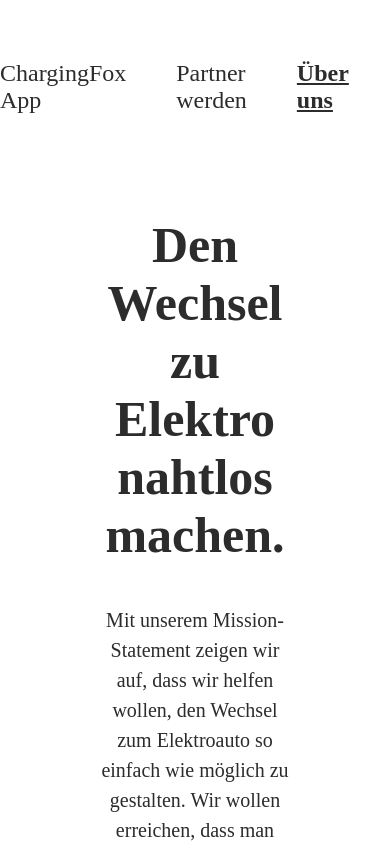
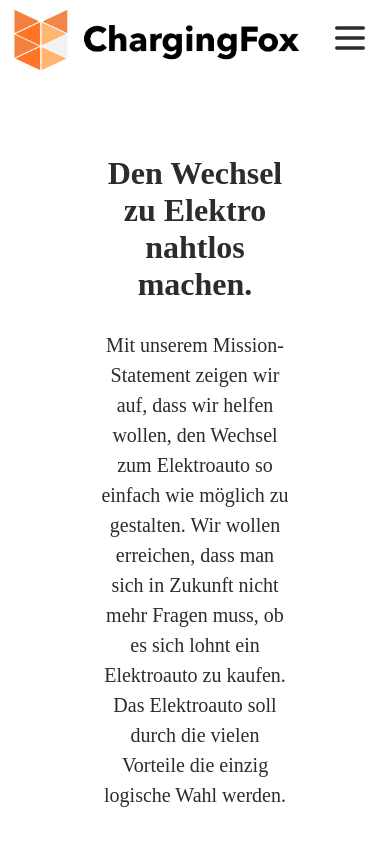
Before and after one commit to fhaussener/chargingfox_productpage, a Next.js app: page /about-us in a window 390 px wide. Shown: the top 844 px of the page. Built offline with nearby package versions, Linux system fonts and the light colour scheme; a web font is replaced by a local one.

Commit message:
more styling

```diff
--- a/components/NavigationBar/index.js
+++ b/components/NavigationBar/index.js
@@ -1,8 +1,11 @@
 import Link from "next/link";
-import { useRouter } from "next/router";
+import { Router, useRouter } from "next/router";
 import classnames from "classnames";
+import { useMediaQuery } from "../hooks/useMediaQuery";
+import { MenuIcon, XIcon } from "@heroicons/react/outline";
+import Image from "next/image";
 import styles from "./index.module.scss";
-import Image from 'next/image'
+import { useState } from "react";
 
 const navigationItems = [
   {
@@ -20,12 +23,22 @@ const navigationItems = [
 ];
 
 export const NavigationBar = () => {
-    const {pathname} = useRouter();
+  const { pathname, push } = useRouter();
+  const [showMobileMenu, setShowMobileMenu] = useState(false);
+  let isPageSmall = useMediaQuery("(max-width: 970px)");
+
   return (
     <div className={styles.menuContainer}>
-            <Image src="/logo.png" alt="Logo" objectFit="contain" width={300} height={75}/>
+      <Image
+        src="/logo.png"
+        alt="Logo"
+        objectFit="contain"
+        width={300}
+        height={75}
+      />
+      {!isPageSmall ? (
         <div className={styles.navigation}>
-            {navigationItems.map(({label, path}) => (
+          {navigationItems.map(({ label, path }) => (
             <Link key={path} href={path}>
               <a
                 className={classnames(styles.menuItem, {
@@ -37,6 +50,47 @@ export const NavigationBar = () => {
             </Link>
           ))}
         </div>
+      ) : (
+        <>
+          <MenuIcon
+            className={styles.Menu}
+            onClick={() => setShowMobileMenu(true)}
+          />
+          {showMobileMenu && (
+            <div className={styles.menuOverlay}>
+              <XIcon
+                className={styles.Close}
+                onClick={() => setShowMobileMenu(false)}
+              />
+              <div className={styles.menuVertical}>
+                {navigationItems.map(({ label, path }) => (
+                  <a
+                    className={classnames(styles.menuItem, {})}
+                    onClick={() => {
+                      if (pathname === path) {
+                        setShowMobileMenu(false);
+                      } else {
+                        push(path);
+                      }
+                    }}
+                  >
+                    {label}
+                  </a>
+                ))}
+              </div>
+              <div className={styles.logoSmall}>
+                <Image
+                  src="/logo.png"
+                  alt="Logo"
+                  objectFit="contain"
+                  width={200}
+                  height={75}
+                />
+              </div>
+            </div>
+          )}
+        </>
+      )}
     </div>
   );
 };
--- a/components/NavigationBar/index.module.scss
+++ b/components/NavigationBar/index.module.scss
@@ -1,20 +1,58 @@
 .menuContainer {
   display: flex;
   justify-content: space-between;
+  align-items: center;
 }
 
-.navigation{
+.navigation {
   display: flex;
   justify-content: flex-end;
 }
 
 .menuItem {
-  margin: 0 50px 0 0;
-  font-size: 24px;
-  padding: 60px 0;
+  margin: 12px 50px 0 0;
+  font-size: 20px;
+  padding-bottom: 4px;
 }
 
 .selected {
   font-weight: bold;
-  text-decoration: underline;
+  border-bottom: 3px solid black;
 }
+
+.Menu {
+  width: 40px;
+  height: 40px;
+  margin-right: 20px;
+}
+
+.menuOverlay {
+  background-color: white;
+  overflow-y: hidden;
+  position: absolute;
+
+  width: 100%;
+  top: 0;
+  bottom: 0;
+  z-index: 9999;
+}
+
+.Close {
+  position: absolute;
+  width: 40px;
+  height: 40px;
+  right: 20px;
+  top: 20px;
+}
+
+.menuVertical {
+  display: flex;
+  flex-direction: column;
+  margin-left: 50px;
+  margin-top: 50px;
+}
+
+.logoSmall {
+  text-align: center;
+  margin-top: 20px;
+}
--- /dev/null
+++ b/components/hooks/useMediaQuery.js
@@ -0,0 +1,19 @@
+import { useState, useEffect } from "react";
+
+export function useMediaQuery(query) {
+  const [matches, setMatches] = useState(false);
+
+  useEffect(() => {
+    const media = window.matchMedia(query);
+    if (media.matches !== matches) {
+      setMatches(media.matches);
+    }
+    const listener = () => {
+      setMatches(media.matches);
+    };
+    media.addListener(listener);
+    return () => media.removeListener(listener);
+  }, [matches, query]);
+
+  return matches;
+}
--- a/styles/aboutUs.module.scss
+++ b/styles/aboutUs.module.scss
@@ -1,6 +1,6 @@
 .main {
   text-align: center;
-  margin: 0 100px 0 100px;
+  margin: 80px 100px 0 100px;
 }
 
 .vision {
--- a/styles/globals.css
+++ b/styles/globals.css
@@ -20,7 +20,7 @@ a {
 }
 
 h2 {
-  font-size: 50px;
+  font-size: 32px;
 }
 
 @font-face {
--- a/styles/home.module.scss
+++ b/styles/home.module.scss
@@ -21,6 +21,8 @@
   display: flex;
   flex-direction: column;
   align-items: center;
+
+  text-align: center;
 }
 
 @media screen and (max-width: 1000px) {
```
Lines whose indentation alone changed are shown as unchanged.
